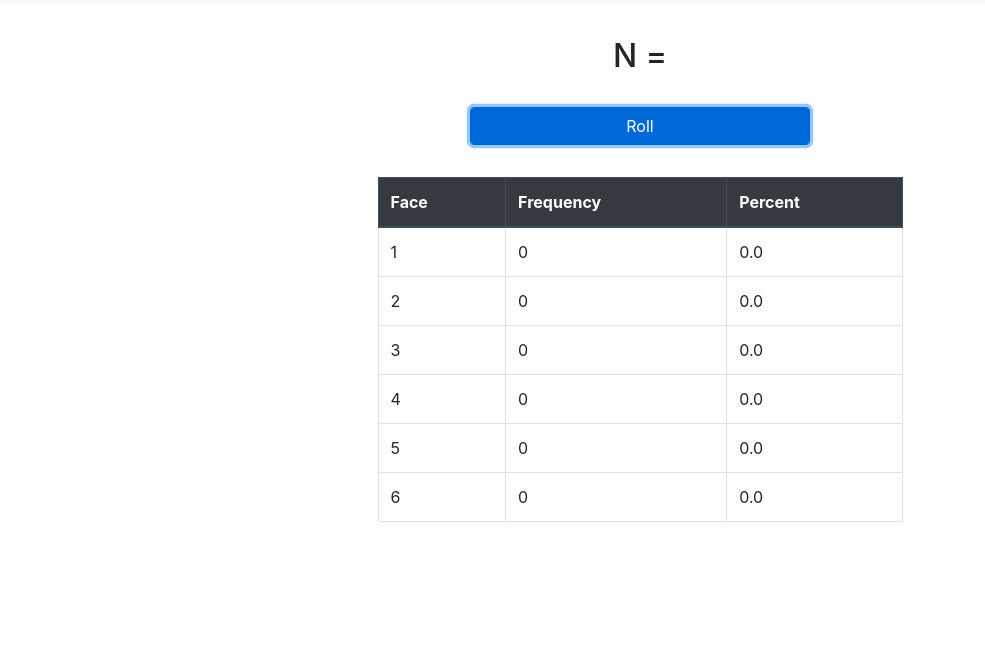
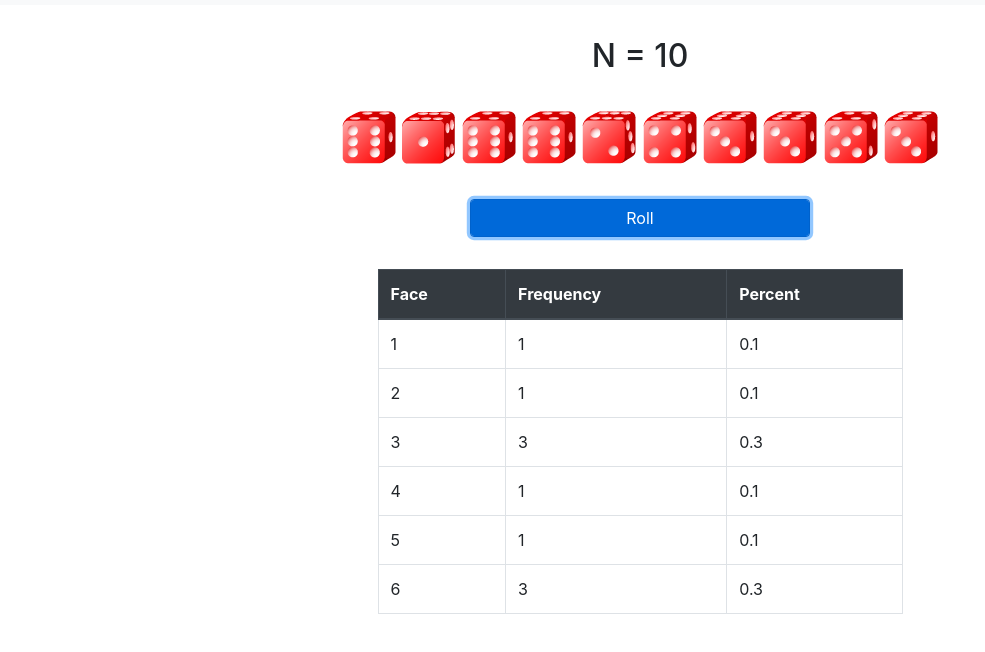
Before and after one commit to naatscs/atv03-typescript, a website with bundled scripts: page src/index.html in a window 1280 px wide. Both pictures are taken after a click on the button "Roll". Shown: the part 96-748 px from the top of the page, without its empty margins (0-985 px from the left). Built offline with nearby package versions, Linux system fonts and the light colour scheme.

Commit message:
atividade3

```diff
--- a/src/index.html
+++ b/src/index.html
@@ -34,6 +34,8 @@
 
         <div id="dice-container" class="container text-center">
             <!-- TODO: as imagens de dados são inseridas aqui -->
+
+
         </div>
 
         <div id="form-container" class="container">
@@ -42,8 +44,10 @@
                     <div class="form" action="#">
                         <div class="form-row">
                             <!-- this form can be used to layout inputs for n and k -->
+
                             <div class="col">
                                 <button id="roll-button" class="form-control btn btn-primary">Roll</button>
+
                             </div>
                         </div>
                     </div>
@@ -65,33 +69,33 @@
                         <tbody>
                             <tr>
                                 <td>1</td>
-                                <td id="freq-1">0</td>
-                                <td id="perc-1">0.0</td>
+                                <td id="freq-1"></td>
+                                <td id="perc-1"></td>
                             </tr>
                             <tr>
                                 <td>2</td>
-                                <td id="freq-2">0</td>
-                                <td id="perc-2">0.0</td>
+                                <td id="freq-2"></td>
+                                <td id="perc-2"></td>
                             </tr>
                             <tr>
                                 <td>3</td>
-                                <td id="freq-3">0</td>
-                                <td id="perc-3">0.0</td>
+                                <td id="freq-3"></td>
+                                <td id="perc-3"></td>
                             </tr>
                             <tr>
                                 <td>4</td>
-                                <td id="freq-4">0</td>
-                                <td id="perc-4">0.0</td>
+                                <td id="freq-4"></td>
+                                <td id="perc-4"></td>
                             </tr>
                             <tr>
                                 <td>5</td>
-                                <td id="freq-5">0</td>
-                                <td id="perc-5">0.0</td>
+                                <td id="freq-5"></td>
+                                <td id="perc-5"></td>
                             </tr>
                             <tr>
                                 <td>6</td>
-                                <td id="freq-6">0</td>
-                                <td id="perc-6">0.0</td>
+                                <td id="freq-6"></td>
+                                <td id="perc-6"></td>
                             </tr>
                         </tbody>
                     </table>
--- a/src/index.ts
+++ b/src/index.ts
@@ -1 +1,126 @@
 // TODO: Implemente de acordo com o enunciado
+type NullableHTMLElement = HTMLElement | null
+
+class Dado  {
+
+    private _face: number ;
+
+    constructor(face : number){
+        this._face = face;
+    }
+
+    jogar(): number{
+        this._face = Math.floor(Math.random() * 6 + 1);
+        return this._face
+    }
+
+    get face(): number {
+        return this._face;
+
+    }
+
+ }
+
+
+let qntDados = 10
+var dados : Array<Dado> = new Array();
+
+
+ const start = function()
+ {
+
+    for( let i = 0 ; i < qntDados ; i++){
+
+        dados[i] = new Dado(Math.floor(Math.random() * 6 + 1));
+
+        document.getElementById("dice-container")?.insertAdjacentHTML( 'afterbegin', '<img id="dieImage' + i +'" src="img/die'+ dados[i].face +'.png" alt="">' );
+
+    }
+
+    const numberDices = document.getElementById("dice-qty")
+    numberDices?.append(qntDados.toString())
+
+
+
+
+     document.getElementById("roll-button")?.addEventListener("click", roll);
+
+
+
+
+ }
+
+function roll()  {
+
+    var count1 = 0;
+    var count2 = 0;
+    var count3 = 0;
+    var count4 = 0;
+    var count5 = 0;
+    var count6 = 0;
+
+
+    for( let i = 0 ; i < qntDados ; i++){
+        dados[i].jogar();
+
+        document.getElementById("dieImage"+ i)?.setAttribute("src", `img/die${dados[i].face}.png`)
+
+        if(dados[i].face == 1) count1++;
+        if(dados[i].face == 2) count2++
+        if(dados[i].face == 3) count3++
+        if(dados[i].face == 4) count4++
+        if(dados[i].face == 5) count5++
+        if(dados[i].face == 6) count6++
+
+
+    }
+
+
+    const dado1 = document.getElementById('freq-1');
+    if (dado1) dado1.innerHTML = count1.toString();
+
+    const dado2 = document.getElementById('freq-2');
+    if (dado2) dado2.innerHTML = count2.toString();
+
+    const dado3 = document.getElementById('freq-3');
+    if (dado3) dado3.innerHTML = count3.toString();
+
+    const dado4 = document.getElementById('freq-4');
+    if (dado4) dado4.innerHTML = count4.toString();
+
+    const dado5 = document.getElementById('freq-5');
+    if (dado5) dado5.innerHTML = count5.toString();
+
+    const dado6 = document.getElementById('freq-6');
+    if (dado6) dado6.innerHTML = count6.toString();
+
+
+    const perc1 = document.getElementById('perc-1');
+    if (perc1) perc1.innerHTML = (count1/qntDados).toString();
+
+    const perc2 = document.getElementById('perc-2');
+    if (perc2) perc2.innerHTML = (count2/qntDados).toString();
+
+    const perc3 = document.getElementById('perc-3');
+    if (perc3) perc3.innerHTML = (count3/qntDados).toString();
+
+    const perc4 = document.getElementById('perc-4');
+    if (perc4) perc4.innerHTML = (count4/qntDados).toString();
+
+    const perc5 = document.getElementById('perc-5');
+    if (perc5) perc5.innerHTML = (count5/qntDados).toString();
+
+    const perc6 = document.getElementById('perc-6');
+    if (perc6) perc6.innerHTML = (count6/qntDados).toString();
+
+
+
+}
+
+
+
+
+
+
+
+ window.addEventListener("load", start)
--- a/tsconfig.json
+++ b/tsconfig.json
@@ -1,4 +1,7 @@
-{
+{"include": [
+  "src/**/*"
+],
+
   "compilerOptions": {
     /* Visit https://aka.ms/tsconfig.json to read more about this file */
 
```
Also changed, not shown: package.json (+13 -1 lines), dist/index.js, 1 other file.
